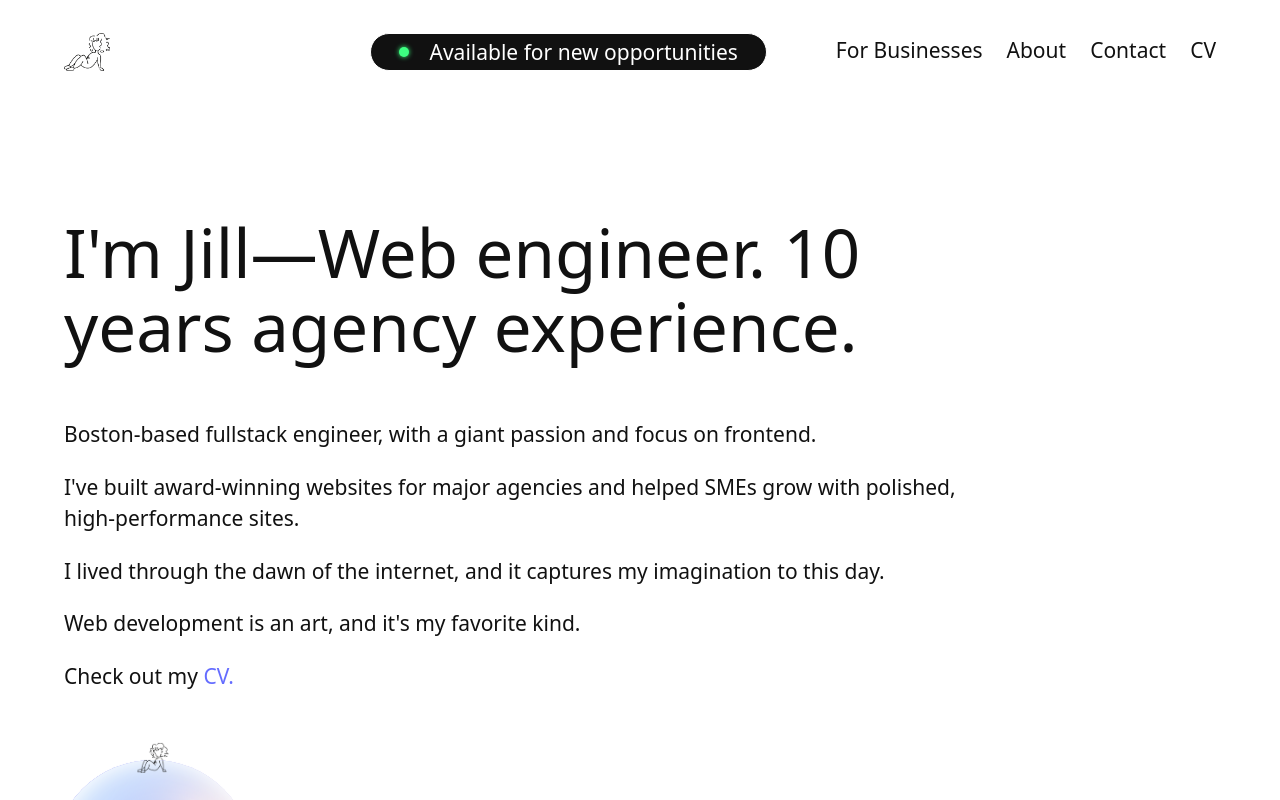
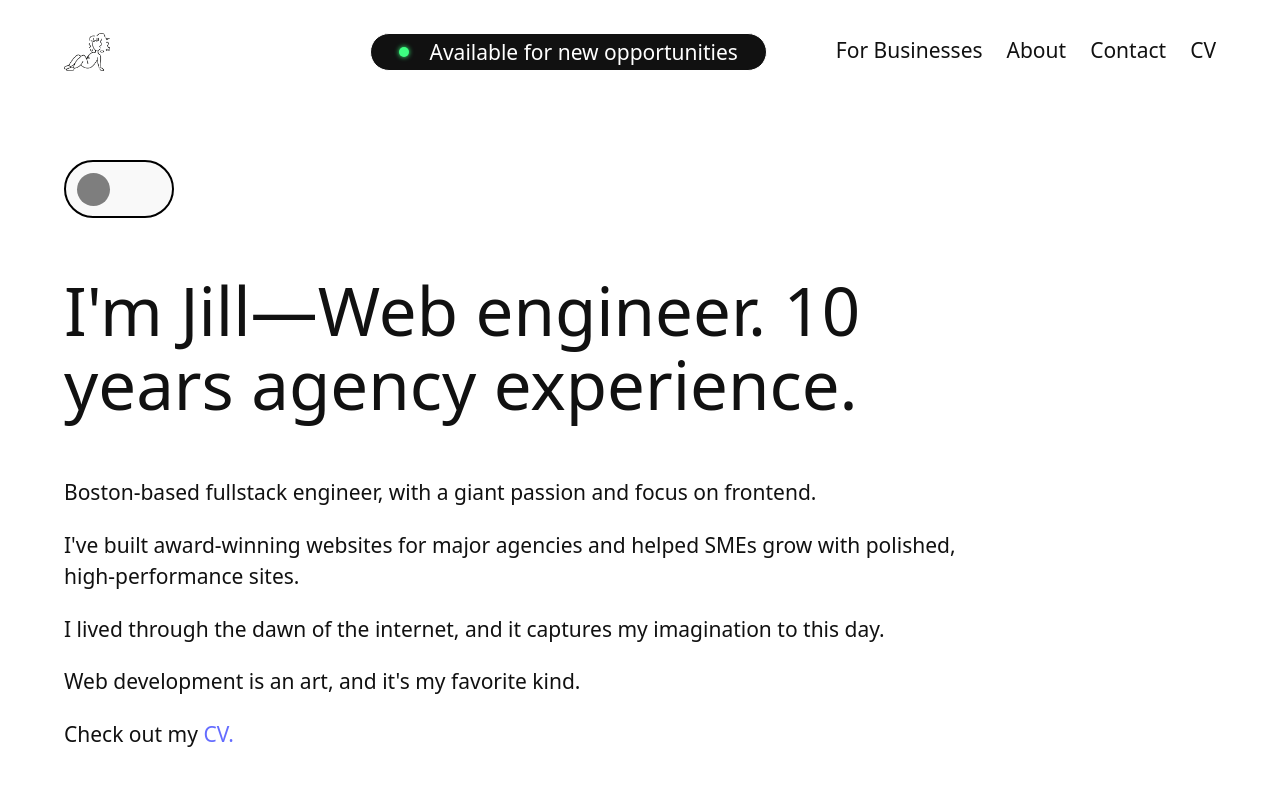
Before and after one commit to jillii/portfolio, a React (Vite) app: page /about in a window 1280 px wide. Shown: the top 800 px of the page. Built offline with nearby package versions, Linux system fonts and the light colour scheme.

Commit message:
Add theme toggle.

```diff
--- a/src/App.jsx
+++ b/src/App.jsx
@@ -8,6 +8,7 @@ import About from './pages/About'
 import Businesses from './pages/Businesses'
 import { WORK, PROJECTS } from './data'
 import Project from './pages/Project'
+import ModeToggle from './components/ModeToggle.jsx'
 import ScrollToTop from './components/ScrollToTop.js'
 import { Analytics } from "@vercel/analytics/react"
 
@@ -19,6 +20,7 @@ function App() {
       <BrowserRouter>
         <ScrollToTop />
         <Nav />
+        <ModeToggle />
         <Routes>
           <Route path="/" element={<Home />}></Route>
           <Route path="/about/" element={<About />}></Route>
--- a/src/assets/About.css
+++ b/src/assets/About.css
@@ -36,7 +36,7 @@
     transform: translateX(-50%);
 }
 
-@media (prefers-color-scheme: dark) {
+[data-theme="dark"] {
     .bubble {
         box-shadow: inset 0 0 20px #fff, inset 10px 0 46px #eaf5fc, inset 88px 0 60px #c2d8fe, inset -20px -60px 100px #fde9ea, inset 0 50px 140px #fde9ea, 0 0 5px #fff, 0 0 104px #fff;
     }
--- a/src/assets/Footer.css
+++ b/src/assets/Footer.css
@@ -26,7 +26,7 @@ footer .flexbox {
     animation: dropshadow .25s forwards ease;
 }
 
-@media (prefers-color-scheme: dark) {
+[data-theme="dark"] {
     footer {
         background-color: #2e2e2e;
     }
--- a/src/assets/Home.css
+++ b/src/assets/Home.css
@@ -65,7 +65,7 @@
 }
 
 
-@media (prefers-color-scheme: dark) {
+[data-theme="dark"]  {
     .section-head {
         background-color: #11111167;
     }
--- a/src/assets/Nav.css
+++ b/src/assets/Nav.css
@@ -1,3 +1,28 @@
+.theme-toggle {
+    padding: 0.5em;
+    width: 110px;
+    flex-shrink: 0;
+    border-radius: 33px;
+    border: 2px solid;
+    transition: border-color .2s;
+}
+.theme-toggle:focus {
+    outline: none;
+}
+.theme-toggle:after {
+    content: '';
+    display: block;
+    height: 33px;
+    width: 33px;
+    background-color: #7e7e7e;
+    border-radius: 50%;
+    transition: margin-left .25s ease-in-out, transform .25s ease-in-out;
+}
+.theme-toggle.active:after {
+    margin-left: 100%;
+    transform: translateX(-100%)
+}
+
 nav {
     position: fixed;
     top: 0;
@@ -218,7 +243,13 @@ nav ul li:hover a[href='/']:before {
     }
 }
 
-@media (prefers-color-scheme: dark) {
+[data-theme="light"] {
+    .status {
+        background-color: #111;
+    }
+}
+
+[data-theme="dark"]  {
     .status {
         border-color: #fff;
     }
--- /dev/null
+++ b/src/components/ModeToggle.jsx
@@ -0,0 +1,19 @@
+import { useEffect, useState } from "react"
+
+export default function ModeToggle () {
+    const [theme, setTheme] = useState(localStorage.getItem("theme") ? localStorage.getItem("theme") === 'dark' : window.matchMedia("(prefers-color-scheme: dark)").matches)
+
+    const handleThemeToggle = () => {
+        setTheme(!theme)
+    }
+    useEffect(() => {
+        document.querySelector('html').dataset.theme = theme ? 'dark' : 'light'
+        localStorage.setItem("theme", theme ? 'dark' : 'light');
+    }, [theme])
+
+    return (
+        <div className="site-container">
+            <button className={`theme-toggle${theme ? ' active' : ''}`} type="button" aria-label="Toggle color theme" onClick={handleThemeToggle}></button>
+        </div>
+    )
+}
--- a/src/index.css
+++ b/src/index.css
@@ -11,6 +11,7 @@
   text-rendering: optimizeLegibility;
   -webkit-font-smoothing: antialiased;
   -moz-osx-font-smoothing: grayscale;
+  transition: background-color .2s ease, color .2s ease;
 }
 
 a {
@@ -59,8 +60,8 @@ button:focus-visible {
   outline: 4px auto -webkit-focus-ring-color;
 }
 
-@media (prefers-color-scheme: light) {
-  :root {
+[data-theme="light"] {
+  &:root {
     color: #111;
     background-color: #ffffff;
   }
```
Also changed, not shown: public/assets/close.svg (added).
